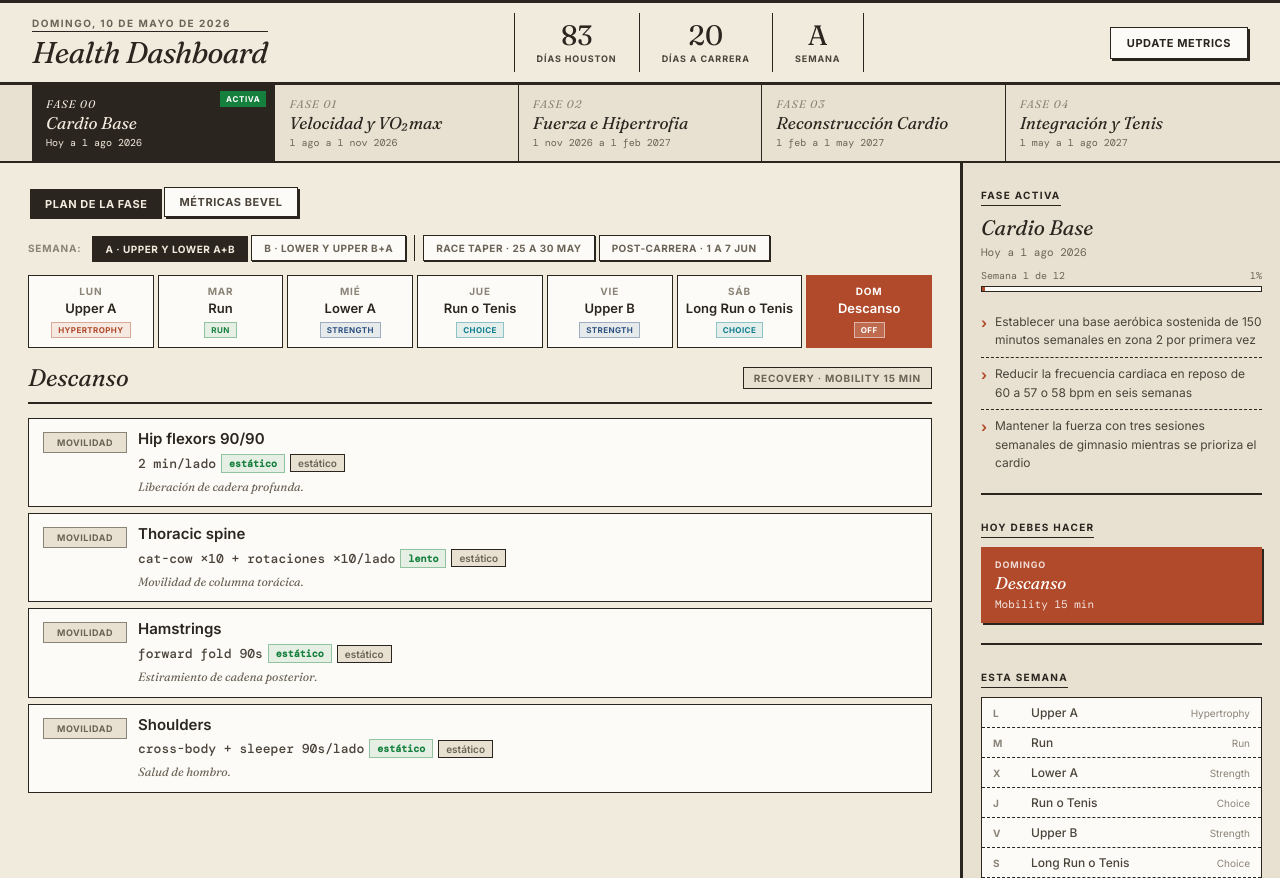
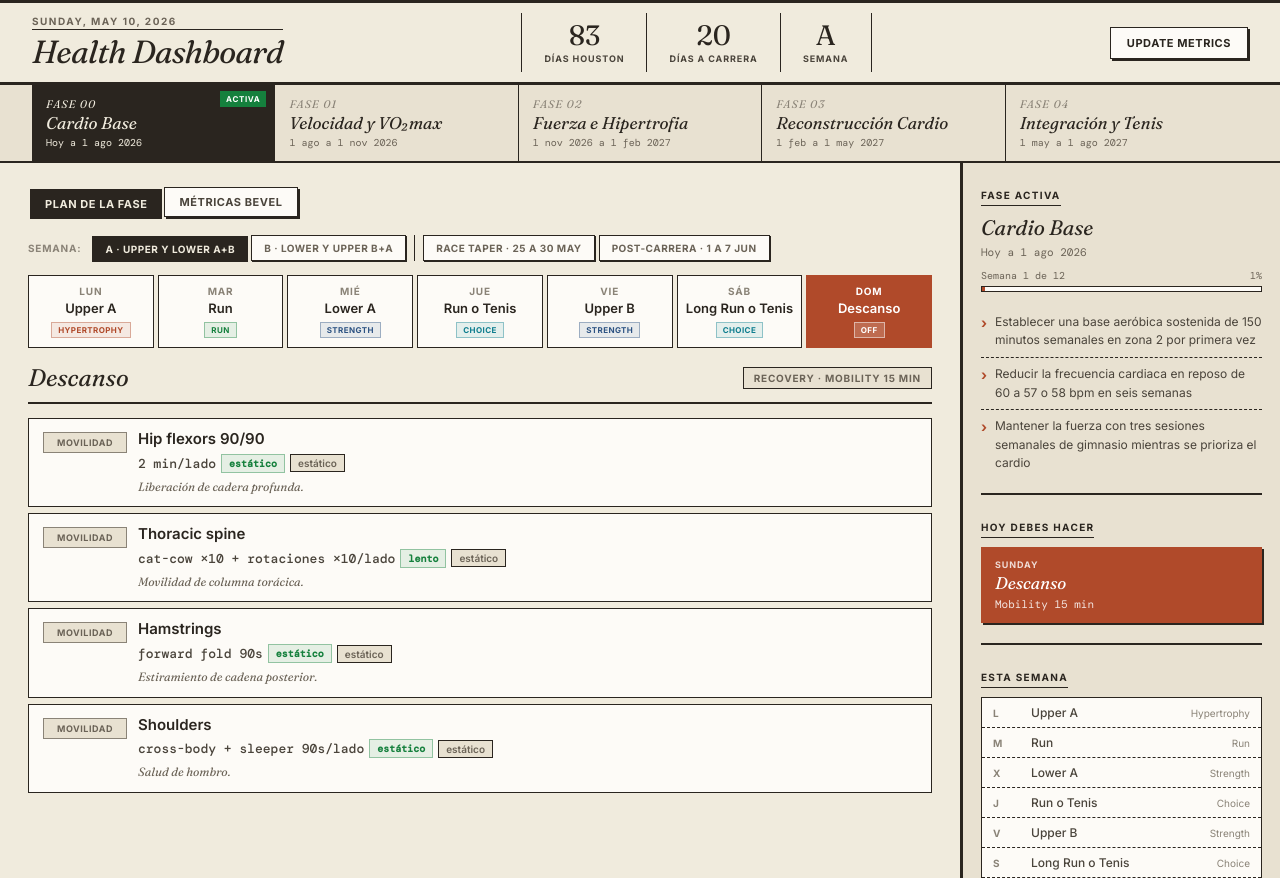
Before and after one commit to LuisIgnacio02/healthdashboard, a plain HTML site: page index.html in a window 1280 px wide. Drawn offline with nearby package versions, Linux system fonts and the light colour scheme.

Commit message:
Update index.html

```diff
--- a/index.html
+++ b/index.html
@@ -30,7 +30,7 @@ body{background:var(--bg);color:var(--t1);font-family:var(--sans);font-size:14px
 .g-header{background:var(--bg);border-bottom:3px solid var(--border);border-top:3px solid var(--border);padding:10px 32px;position:sticky;top:0;z-index:100;display:flex;align-items:center;justify-content:space-between;gap:20px;height:85px}
 .hdr-brand{display:flex;flex-direction:column;justify-content:center}
 .brand-meta{font-size:10px;color:var(--t3);letter-spacing:0.15em;text-transform:uppercase;border-bottom:1px solid var(--border);padding-bottom:2px;margin-bottom:4px;font-weight:700}
-.brand-name{font-family:var(--serif);font-size:30px;font-style:italic;letter-spacing:-0.02em;color:var(--t1);line-height:1.1}
+.brand-name{font-family:var(--serif);font-size:32px;font-weight:400;font-style:italic;letter-spacing:-0.02em;color:var(--t1);line-height:1.1;}
 .hdr-stats{display:flex;height:100%;border-left:1px solid var(--border);border-right:1px solid var(--border)}
 .hdr-stat{display:flex;flex-direction:column;align-items:center;justify-content:center;padding:0 22px;border-right:1px solid var(--border);height:100%;min-width:90px}
 .hdr-stat:last-child{border-right:none}
@@ -497,8 +497,8 @@ let currentPhase='houston',currentWeek='wa',currentDay='mon',currentView='plan';
 let TODAY_PHASE='houston',TODAY_WEEK='wa',TODAY_DAY='mon';
 const RACE_DATE=new Date('2026-05-30');
 const HOUSTON_END=new Date('2026-08-01');
-const dayNames=['Domingo','Lunes','Martes','Miércoles','Jueves','Viernes','Sábado'];
-const months=['enero','febrero','marzo','abril','mayo','junio','julio','agosto','septiembre','octubre','noviembre','diciembre'];
+const dayNames=['Sunday','Monday','Tuesday','Wednesday','Thursday','Friday','Saturday'];
+const months=['january','february','march','april','may','june','july','august','september','october','november','december'];
 
 function detectActivePhase(today){for(const k of Object.keys(phaseData)){const p=phaseData[k];if(today>=new Date(p.startDate)&&today<new Date(p.endDate))return k;}return null;}
 function detectHoustonWeek(today){const WB=new Date('2026-05-18'),RT=new Date('2026-05-25'),PR=new Date('2026-06-01'),A2=new Date('2026-06-08'),B2=new Date('2026-06-15');if(today>=B2)return'wb';if(today>=A2)return'wa';if(today>=PR)return'pr';if(today>=RT)return'rt';if(today>=WB)return'wb';return'wa';}
@@ -611,7 +611,7 @@ function renderSidebarPhase(){
 }
 function renderSidebarToday(){
   const order=['sun','mon','tue','wed','thu','fri','sat'];
-  const labelsFull=['Domingo','Lunes','Martes','Miércoles','Jueves','Viernes','Sábado'];
+  const labelsFull=['Sunday','Monday','Tuesday','Wednesday','Thursday','Friday','Saturday'];
   const today=new Date();
   TODAY_DAY=order[today.getDay()];
   TODAY_PHASE=detectActivePhase(today)||'houston';
@@ -664,7 +664,7 @@ document.addEventListener('click',e=>{if(e.target.id==='metrics-modal')closeMetr
 
 function updateHeader(){
   const today=new Date();today.setHours(0,0,0,0);
-  document.getElementById('hdr-date').textContent=`${dayNames[today.getDay()]}, ${today.getDate()} de ${months[today.getMonth()]} de ${today.getFullYear()}`;
+  document.getElementById('hdr-date').textContent=`${dayNames[today.getDay()]}, ${months[today.getMonth()]} ${today.getDate()}, ${today.getFullYear()}`;
   document.getElementById('stat-rotation').textContent=Math.max(0,Math.ceil((HOUSTON_END-today)/86400000));
   const rd=Math.ceil((RACE_DATE-today)/86400000);
   document.getElementById('stat-race').textContent=rd>0?rd:'—';
```
